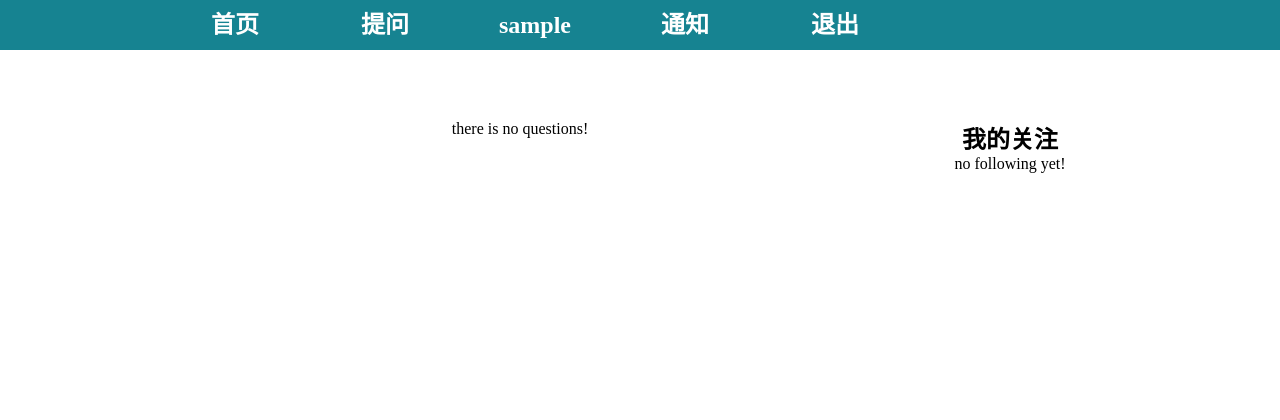
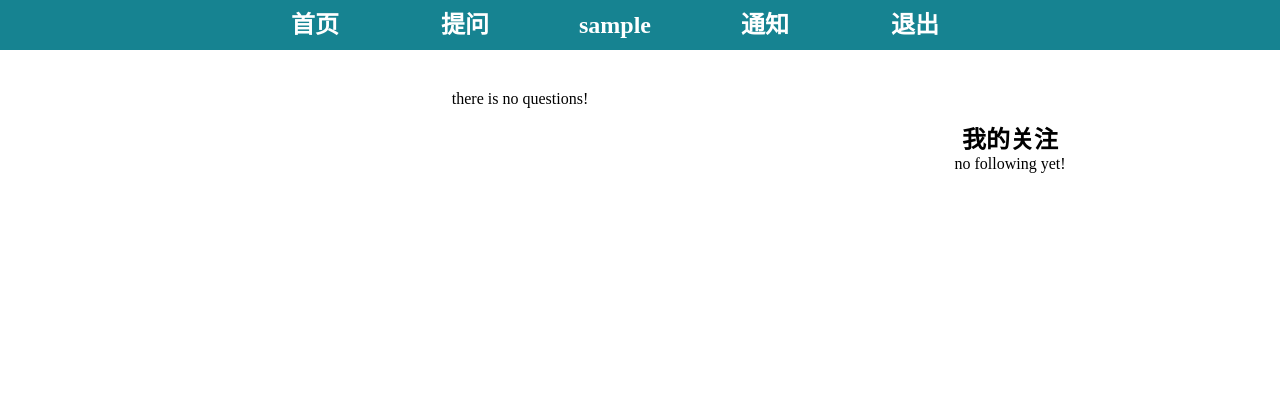
Before and after one commit to shenpy/QR, a Django app: page /user/home/ in a window 1280 px wide. Shown: the top 420 px of the page. Run offline with Django 3.2, Linux system fonts and the light colour scheme; the visitor is signed in with stand-in values (Sample User, id 1); data comes from the database, SQL or seed files in the repository; data that the repository does not hold is empty; parts of the project's set-up code (start-up, migrations or seed data) failed here and were passed over.

Commit message:
change css
en to chinese, maybe i should use django international locale

```diff
--- a/static/css/base.css
+++ b/static/css/base.css
@@ -30,9 +30,9 @@
         background-color: #168391;
     }
     .navbar {
-	position: relative;
+        position: relative;
         margin: 0 auto;
-        width: 960px;
+        width: 800px;
         height: 50px;
         background-color: #168391;
     }
--- a/templates/questions/ajax_new_question_form.html
+++ b/templates/questions/ajax_new_question_form.html
@@ -1,12 +1,12 @@
 <div id="modal-head">
-    <div id="modal-head-title">ask question</div>
-    <div id="close" class="dismiss">close</div>
+    <div id="modal-head-title">新问题</div>
+    <div id="close" class="dismiss">关闭</div>
 </div>
 <div id="modal-content">
     <div >
         <form id="new-question-form" action="{% url 'questions-new_question_ajax' %}" method="post">{% csrf_token %}
                     {{form.as_p}}
-                    <input type="submit" value="send">
+                    <input type="submit" value="发布">
         </form>
     </div>
 </div>
--- a/templates/questions/question_detail.html
+++ b/templates/questions/question_detail.html
@@ -46,7 +46,7 @@
         <form onsubmit='return false' id="new-answer-form"  method="post">{%csrf_token %}
             {{ answerform.text }}
             <a id="error-prompt"></a>
-            <input  class="answer-submit" type="submit" value="submit">
+            <input  class="answer-submit" type="submit" value="回复">
         </form>
 </div>
 <style>
--- a/templates/users/user.html
+++ b/templates/users/user.html
@@ -8,7 +8,7 @@
 
     <div class='questions-list'>
     {% if questions %}
-        <h2>  {{ other.username }} 遇到的一些问题</h2>
+        <h3>  {{ other.username }} 遇到的一些问题</h3>
         <ul>
         {% for question in questions %}
             <li><a class='question-title-short' href="{% url 'questions-question_detail' question.id %}">{{ question.title }}</a>
@@ -36,7 +36,7 @@
     .questions-list {
         padding: 20px;
         position: relative;
-        top: 50px;
+        top: 20px;
         width: 680px;
         float: left;
     }
--- a/templates/users/user_home.html
+++ b/templates/users/user_home.html
@@ -8,7 +8,7 @@
 
     <div class='questions-list'>
     {% if questions %}
-        <h2> 我遇到的一些问题</h2>
+        <h3> 我遇到的一些问题</h3>
         <ul>
         {% for question in questions %}
             <li><a class='question-title-short' href="{% url 'questions-question_detail' question.id %}">{{ question.title }}</a>
@@ -40,7 +40,7 @@
     .questions-list {
         padding: 20px;
         position: relative;
-        top: 50px;
+        top: 20px;
         width: 680px;
         float: left;
     }
```
